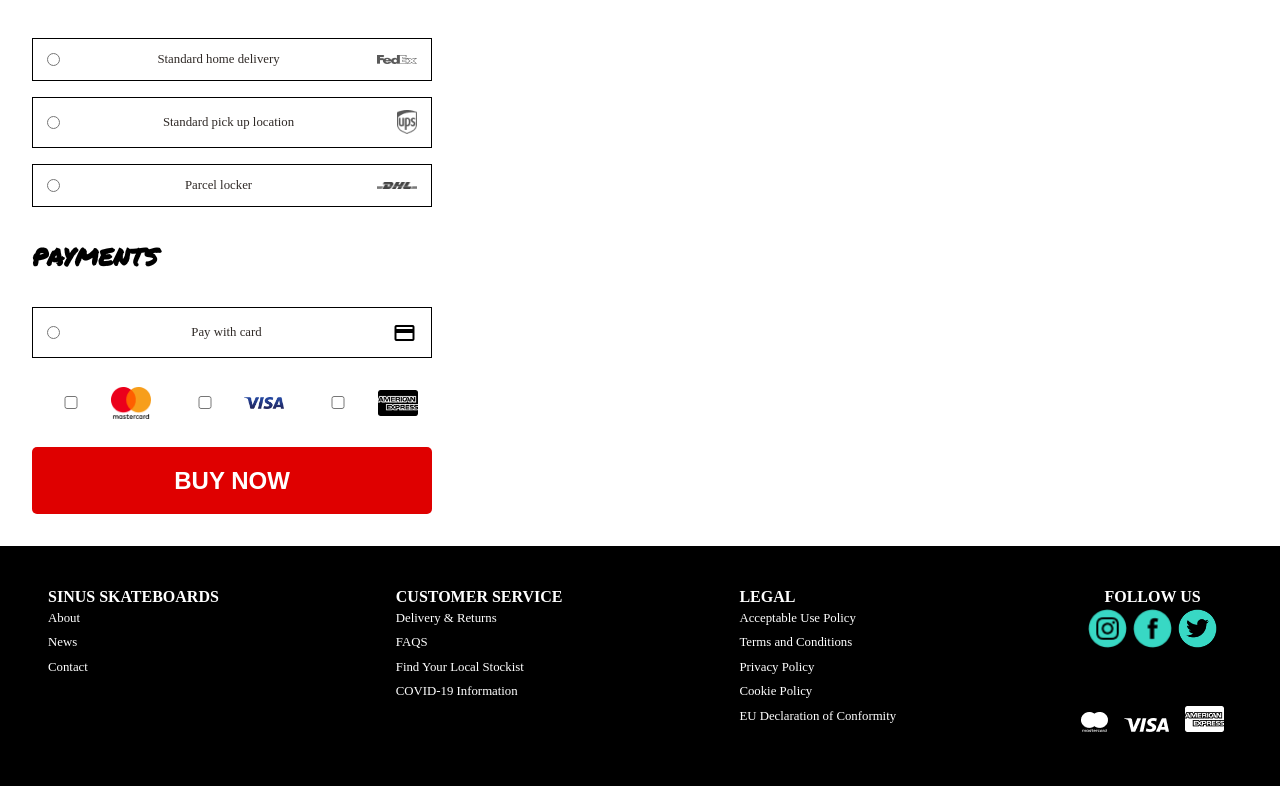
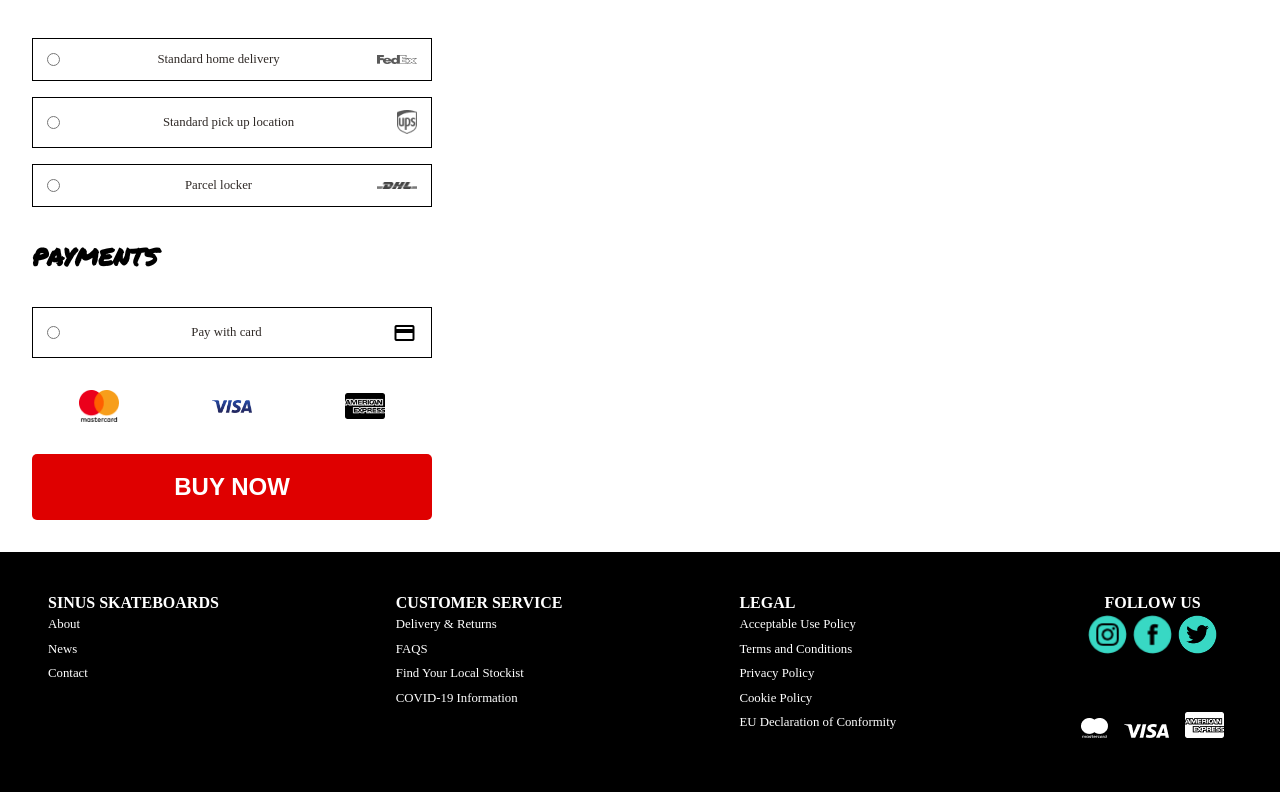
Before and after one commit to shakana0/Sinus-skate-shop, a Vue app: page /Checkout in a window 1280 px wide. Shown: the part 723-1515 px from the top of the page. Built offline with nearby package versions, Linux system fonts and the light colour scheme; a web font is replaced by a local one.

Commit message:
removed checkbox

```diff
--- a/src/components/Delivery.vue
+++ b/src/components/Delivery.vue
@@ -27,18 +27,9 @@
       </div>
     </section>
     <section class="icons-wrapper">
-      <div>
-        <input type="checkbox" />
-        <img src="@/assets/icons/logos_mastercard.png" width="40px" alt="" />
-      </div>
-      <div>
-        <input type="checkbox" />
-        <img src="@/assets/icons/visa-color.png" width="40px" alt="" />
-      </div>
-      <div>
-        <input type="checkbox" />
-        <img src="@/assets/icons/american-color.png" width="40px" alt="" />
-      </div>
+      <img src="@/assets/icons/logos_mastercard.png" width="40px" alt="" />
+      <img src="@/assets/icons/visa-color.png" width="40px" alt="" />
+      <img src="@/assets/icons/american-color.png" width="40px" alt="" />
     </section>
     <button>BUY NOW</button>
   </form>
@@ -67,18 +58,9 @@ form {
   }
   section.icons-wrapper {
     display: flex;
+    align-items: center;
     justify-content: space-around;
-    margin: 0;
-    div {
-      display: flex;
-      align-items: center;
-      border: none;
-      width: 100%;
-    }
-    input {
-      width: 50px;
-      padding: 1.1rem 0;
-    }
+    margin: 2rem 0;
   }
   button {
     font-size: 1.5rem;
```
